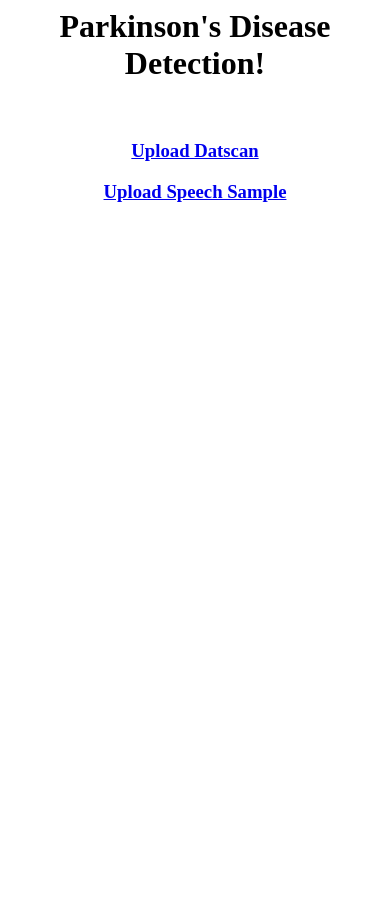
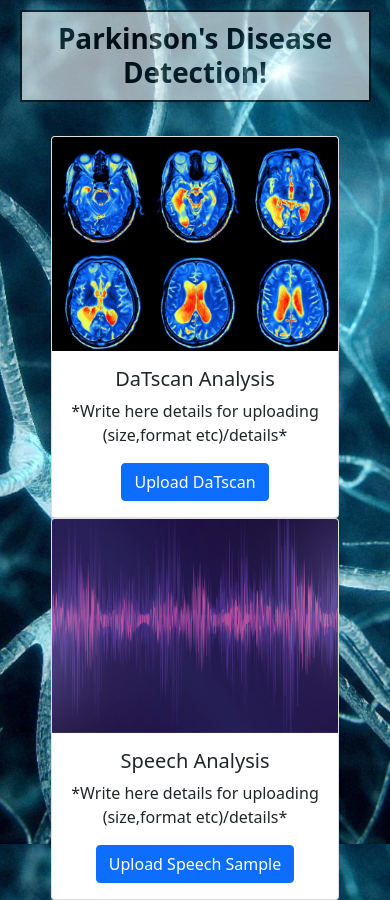
Before and after one commit to PavanRajkumar/PDP, a Flask app: page / in a window 390 px wide. Before the commit the page ends 202 px from the top, so only its background shows below. Run offline with Flask 2, Linux system fonts and the light colour scheme.

Commit message:
Updated UI for the home page

```diff
--- /dev/null
+++ b/static/styles/main.css
@@ -0,0 +1,18 @@
+body{
+  background: url('/static/images/neuron_img.jpg') no-repeat center center fixed;
+  background-size: cover;
+}
+
+div.transbox {
+  margin: 10px;
+  background-color: #ffffff;
+  border: 2px solid black;
+  opacity: 0.6;
+  width: 90%;
+}
+
+div.transbox h1 {
+  margin: 3%;
+  font-weight: bold;
+  color: #000000;
+}
--- a/templates/index.html
+++ b/templates/index.html
@@ -1,13 +1,40 @@
 <html>
     <head>
+        <link rel= "stylesheet" type= "text/css" href= "{{url_for('static', filename='styles/main.css')}}">
+        <link href="https://cdn.jsdelivr.net/npm/bootstrap@5.0.0-beta3/dist/css/bootstrap.min.css" rel="stylesheet" integrity="sha384-eOJMYsd53ii+scO/bJGFsiCZc+5NDVN2yr8+0RDqr0Ql0h+rP48ckxlpbzKgwra6" crossorigin="anonymous">
+
+
         <title>PD Detection</title>
     </head>
     <body>
         <div align='center'>
-            <h1>Parkinson's Disease Detection!</h1>
+            <div class="transbox">
+                <h1>Parkinson's Disease Detection!</h1>
+            </div>
+
             <br>
-            <h3><a href="{{ url_for('upload_datscan')}}"> Upload Datscan </a></h3>
-            <h3><a href="{{ url_for('upload_speech')}}"> Upload Speech Sample </a></h3>
+            <div class="row">
+                <div class="col-md-6">
+                    <div class="card" style="width: 18rem;">
+                        <img src="{{url_for('static', filename='images/datscan_img.jpg')}}" class="card-img-top" >
+                        <div class="card-body">
+                            <h5 class="card-title">DaTscan Analysis</h5>
+                            <p class="card-text">*Write here details for uploading (size,format etc)/details*</p>
+                            <a href="{{ url_for('upload_datscan')}}"class="btn btn-primary"> Upload DaTscan </a>
+                        </div>
+                    </div>
+                </div>
+                <div class="col-md-6">
+                    <div class="card" style="width: 18rem;">
+                        <img src="{{url_for('static', filename='images/speech_img.jpg')}}" class="card-img-top" >
+                        <div class="card-body">
+                            <h5 class="card-title">Speech Analysis</h5>
+                            <p class="card-text">*Write here details for uploading (size,format etc)/details*</p>
+                            <a href="{{ url_for('upload_speech')}}" class="btn btn-primary"> Upload Speech Sample </a>
+                        </div>
+                    </div>
+                </div>
+            </div>
         </div>
     </body>
 </html>
```
Also changed, not shown: static/images/brain_img.jpg (added), static/images/datscan_img.jpg (added), static/images/neuron_img.jpg (added), static/images/speech_img.jpg (added).
